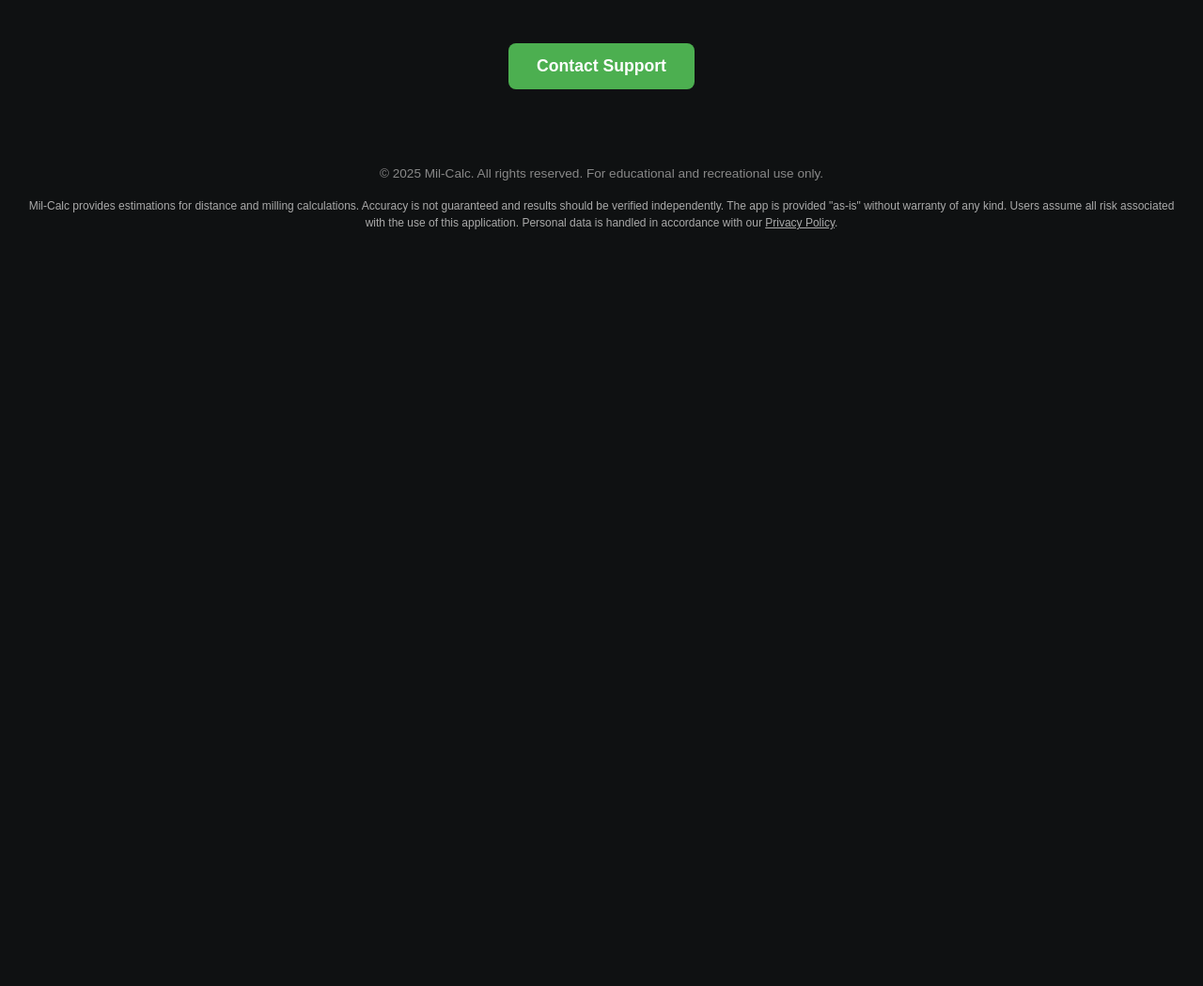
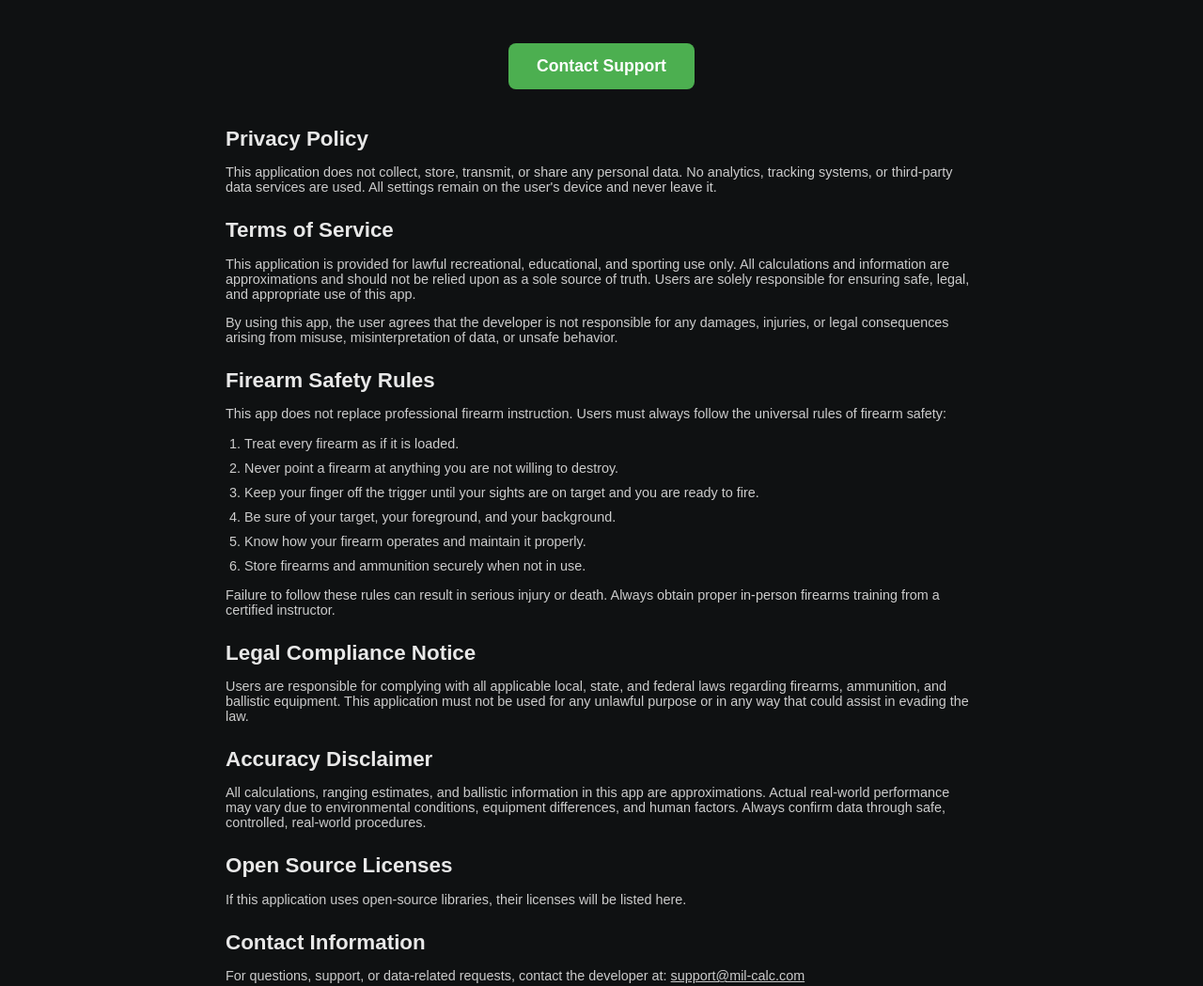
Before and after one commit to austino775/mil-calc, a plain HTML site: page index.html in a window 1280 px wide. Shown: the part 500-1549 px from the top of the page at 94% size. Before the commit the page ends 800 px from the top, so only its background shows below. Drawn offline with Linux system fonts and the light colour scheme.

Commit message:
Update index.html
Replicates all app legal sections.

Lists firearm safety rules as an ordered list.

Legal/accuracy/terms sections are fully included.

Maintains clean, readable dark-mode styling.

Support button updated to green and “Contact Support”.

```diff
--- a/index.html
+++ b/index.html
@@ -63,10 +63,30 @@
             line-height: 1.5;
         }
 
-        .legal {
-            margin-top: 15px;
-            font-size: 0.75rem;
-            color: #aaa;
+        .legal-section {
+            max-width: 800px;
+            margin: 40px auto;
+            text-align: left;
+            padding: 0 20px;
+        }
+
+        .legal-section h2 {
+            font-size: 1.4rem;
+            color: #e8e8e8;
+            margin-top: 25px;
+            margin-bottom: 10px;
+        }
+
+        .legal-section p, .legal-section li {
+            font-size: 0.9rem;
+            color: #ccc;
+            margin-bottom: 10px;
+        }
+
+        .legal-section ul {
+            list-style: decimal;
+            padding-left: 20px;
+            margin-bottom: 10px;
         }
     </style>
 </head>
@@ -81,11 +101,41 @@
 
     <a class="support-btn" href="mailto:support@mil-calc.com">Contact Support</a>
 
+    <section class="legal-section">
+        <h2>Privacy Policy</h2>
+        <p>This application does not collect, store, transmit, or share any personal data. No analytics, tracking systems, or third-party data services are used. All settings remain on the user's device and never leave it.</p>
+
+        <h2>Terms of Service</h2>
+        <p>This application is provided for lawful recreational, educational, and sporting use only. All calculations and information are approximations and should not be relied upon as a sole source of truth. Users are solely responsible for ensuring safe, legal, and appropriate use of this app.</p>
+        <p>By using this app, the user agrees that the developer is not responsible for any damages, injuries, or legal consequences arising from misuse, misinterpretation of data, or unsafe behavior.</p>
+
+        <h2>Firearm Safety Rules</h2>
+        <p>This app does not replace professional firearm instruction. Users must always follow the universal rules of firearm safety:</p>
+        <ul>
+            <li>Treat every firearm as if it is loaded.</li>
+            <li>Never point a firearm at anything you are not willing to destroy.</li>
+            <li>Keep your finger off the trigger until your sights are on target and you are ready to fire.</li>
+            <li>Be sure of your target, your foreground, and your background.</li>
+            <li>Know how your firearm operates and maintain it properly.</li>
+            <li>Store firearms and ammunition securely when not in use.</li>
+        </ul>
+        <p>Failure to follow these rules can result in serious injury or death. Always obtain proper in-person firearms training from a certified instructor.</p>
+
+        <h2>Legal Compliance Notice</h2>
+        <p>Users are responsible for complying with all applicable local, state, and federal laws regarding firearms, ammunition, and ballistic equipment. This application must not be used for any unlawful purpose or in any way that could assist in evading the law.</p>
+
+        <h2>Accuracy Disclaimer</h2>
+        <p>All calculations, ranging estimates, and ballistic information in this app are approximations. Actual real-world performance may vary due to environmental conditions, equipment differences, and human factors. Always confirm data through safe, controlled, real-world procedures.</p>
+
+        <h2>Open Source Licenses</h2>
+        <p>If this application uses open-source libraries, their licenses will be listed here.</p>
+
+        <h2>Contact Information</h2>
+        <p>For questions, support, or data-related requests, contact the developer at: <a href="mailto:support@mil-calc.com" style="color:#ccc;">support@mil-calc.com</a></p>
+    </section>
+
     <footer>
         © 2025 Mil-Calc. All rights reserved. For educational and recreational use only.
-        <div class="legal">
-            Mil-Calc provides estimations for distance and milling calculations. Accuracy is not guaranteed and results should be verified independently. The app is provided "as-is" without warranty of any kind. Users assume all risk associated with the use of this application. Personal data is handled in accordance with our <a href="privacy.html" style="color:#aaa;">Privacy Policy</a>.
-        </div>
     </footer>
 
 </body>
```
